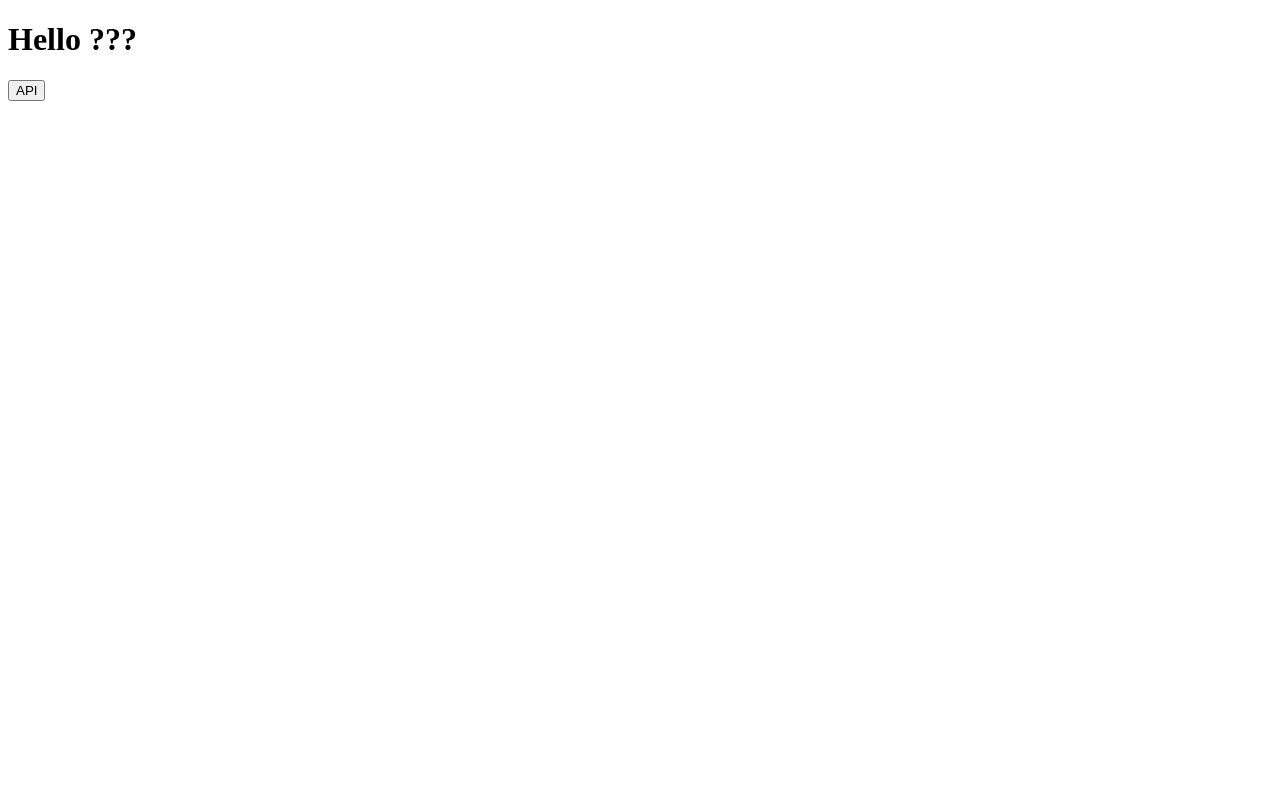
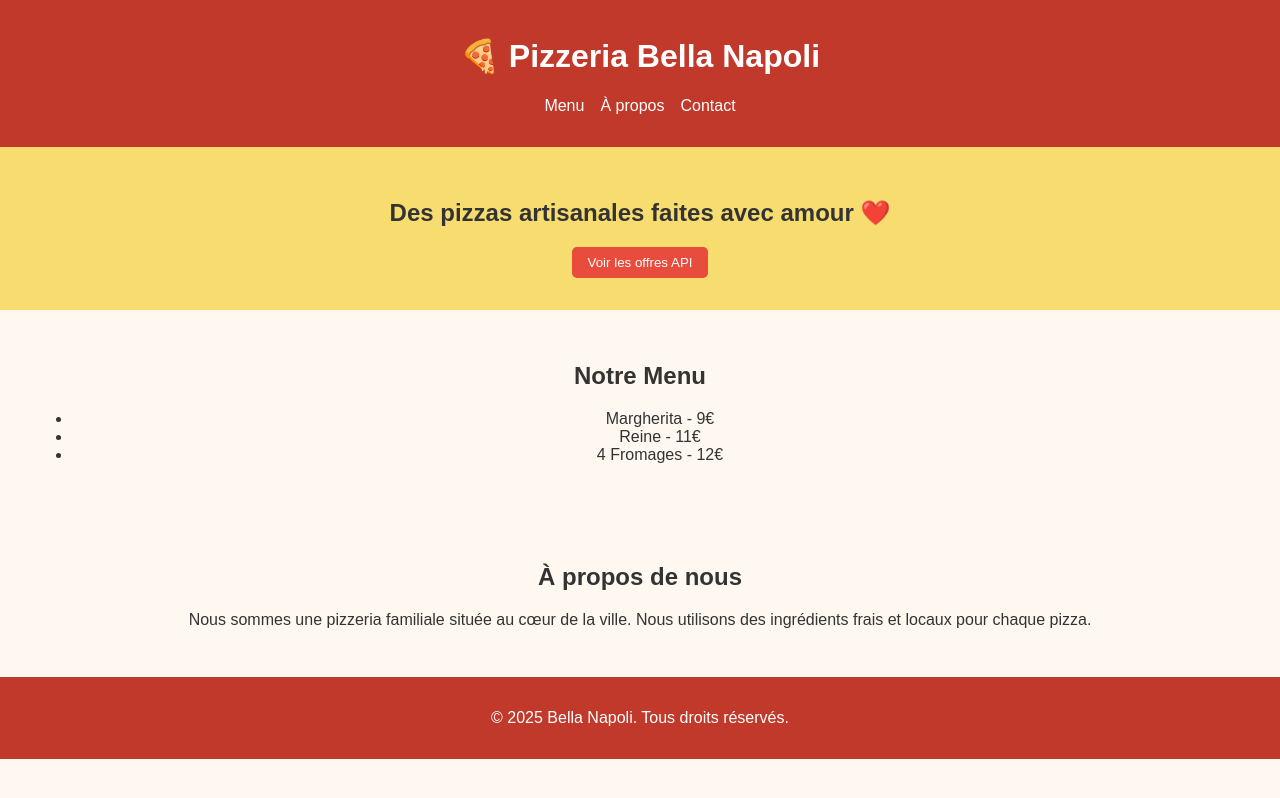
Before and after one commit to Ayoubmad997/PizzaTech, a plain HTML site: page cicd/front/index.html in a window 1280 px wide. Drawn offline with Linux system fonts and the light colour scheme.

Commit message:
front
début sur la page principale

```diff
--- a/cicd/front/index.html
+++ b/cicd/front/index.html
@@ -1,14 +1,48 @@
 <!DOCTYPE html>
-<html lang="en">
+<html lang="fr">
 <head>
-    <meta charset="UTF-8">
-    <meta name="viewport" content="width=device-width, initial-scale=1.0">
-    <title>Hello</title>
+  <meta charset="UTF-8" />
+  <meta name="viewport" content="width=device-width, initial-scale=1.0"/>
+  <title>Pizzeria Bella Napoli</title>
+  <link rel="stylesheet" href="style.css" />
 </head>
 <body>
-    <h1>Hello ???</h1>
-    <button class="btn">API</button>
+  <header>
+    <h1>🍕 Pizzeria Bella Napoli</h1>
+    <nav>
+      <ul>
+        <li><a href="#menu">Menu</a></li>
+        <li><a href="#about">À propos</a></li>
+        <li><a href="#contact">Contact</a></li>
+      </ul>
+    </nav>
+  </header>
+
+  <main>
+    <section id="hero">
+      <h2>Des pizzas artisanales faites avec amour ❤️</h2>
+      <button class="btn" id="apiBtn">Voir les offres API</button>
+    </section>
+
+    <section id="menu">
+      <h2>Notre Menu</h2>
+      <ul class="pizza-list">
+        <li>Margherita - 9€</li>
+        <li>Reine - 11€</li>
+        <li>4 Fromages - 12€</li>
+      </ul>
+    </section>
+
+    <section id="about">
+      <h2>À propos de nous</h2>
+      <p>Nous sommes une pizzeria familiale située au cœur de la ville. Nous utilisons des ingrédients frais et locaux pour chaque pizza.</p>
+    </section>
+  </main>
+
+  <footer>
+    <p>© 2025 Bella Napoli. Tous droits réservés.</p>
+  </footer>
+
+  <script type="module" src="./app.js"></script>
 </body>
-
-<script type="module" src="./app.js"></script>
 </html>
--- /dev/null
+++ b/cicd/front/style.css
@@ -0,0 +1,53 @@
+body {
+  font-family: Arial, sans-serif;
+  margin: 0;
+  background-color: #fff8f0;
+  color: #333;
+}
+
+header {
+  background-color: #c0392b;
+  color: white;
+  padding: 1rem;
+  text-align: center;
+}
+
+nav ul {
+  list-style: none;
+  padding: 0;
+  display: flex;
+  justify-content: center;
+  gap: 1rem;
+}
+
+nav a {
+  color: white;
+  text-decoration: none;
+}
+
+#hero {
+  background-color: #f7dc6f;
+  padding: 2rem;
+  text-align: center;
+}
+
+.btn {
+  padding: 0.5rem 1rem;
+  background-color: #e74c3c;
+  border: none;
+  color: white;
+  cursor: pointer;
+  border-radius: 5px;
+}
+
+#menu, #about {
+  padding: 2rem;
+  text-align: center;
+}
+
+footer {
+  background-color: #c0392b;
+  color: white;
+  text-align: center;
+  padding: 1rem;
+}
```
